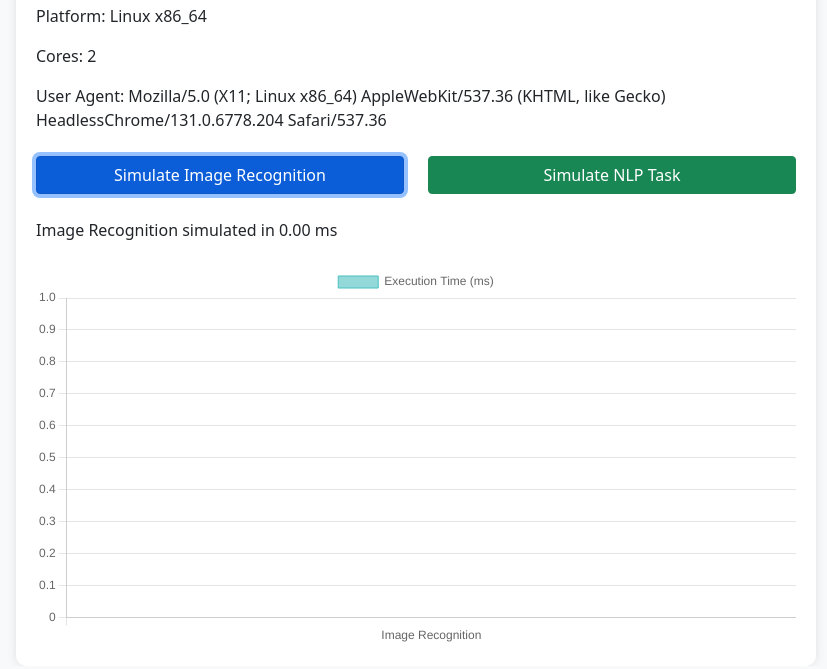
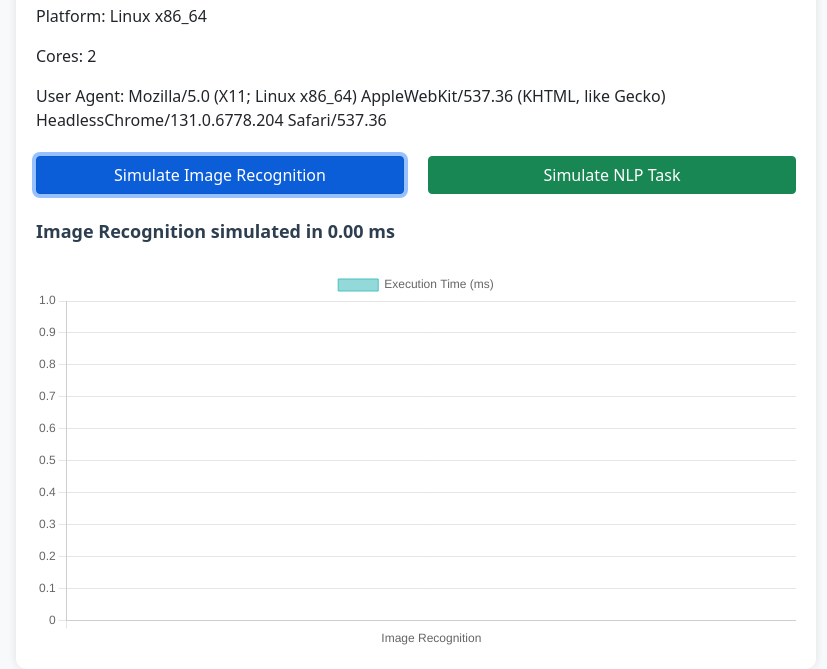
Before and after one commit to akimitu22/distributed-ai-demo, a plain HTML site: page index.html in a window 1280 px wide. Both pictures are taken after a click on the button "Simulate Image Recognition". Shown: the part 178-847 px from the top of the page, without its empty margins (224-1051 px from the left). Drawn offline with nearby package versions, Linux system fonts and the light colour scheme.

Commit message:
index.html

```diff
--- a/index.html
+++ b/index.html
@@ -32,6 +32,13 @@
 
         #result {
             margin-top: 20px;
+            font-size: 18px;
+            color: #2c3e50;
+        }
+
+        .result-success {
+            color: #28a745;
+            font-weight: bold;
         }
 
         canvas {
@@ -90,7 +97,9 @@
             }
             const endTime = performance.now();
             const executionTime = (endTime - startTime).toFixed(2);
-            document.getElementById('result').textContent = `${taskName} simulated in ${executionTime} ms`;
+            const resultText = `${taskName} simulated in ${executionTime} ms`;
+            document.getElementById('result').textContent = resultText;
+            document.getElementById('result').classList.add('result-success');
             updateChart(taskName, executionTime);
             return executionTime;
         }
```
